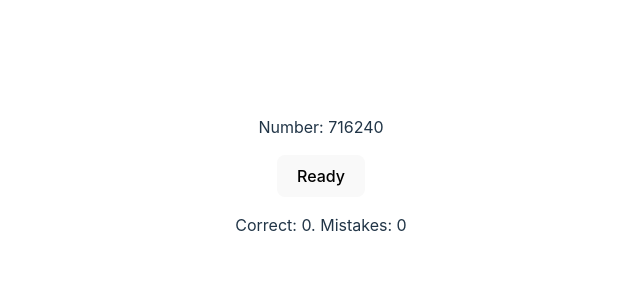
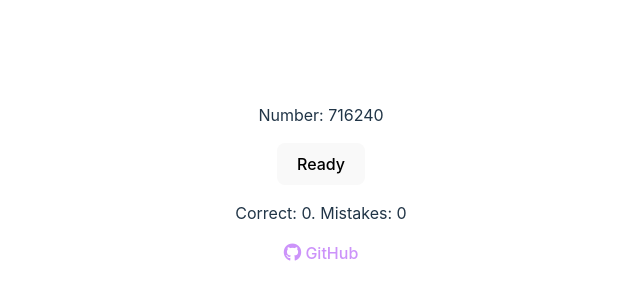
Before and after one commit to navalnica/akr, a Svelte app: page / in a window 1280 px wide. Shown: the part 224-524 px from the top of the page, without its empty margins (319-959 px from the left). Built offline with nearby package versions, Linux system fonts and the light colour scheme.

Commit message:
added link to github

```diff
--- a/index.html
+++ b/index.html
@@ -2,6 +2,7 @@
 <html lang="en">
   <head>
     <meta charset="UTF-8" />
+    <link rel="stylesheet" href="https://use.fontawesome.com/releases/v6.4.0/css/all.css">
     <link rel="icon" type="image/svg+xml" href="/vite.svg" />
     <meta name="viewport" content="width=device-width, initial-scale=1.0" />
     <title>AKR</title>
--- a/src/App.svelte
+++ b/src/App.svelte
@@ -64,3 +64,7 @@
 {/if}
 
 <p>Correct: {nCorrect}. Mistakes: {nMistakes}</p>
+
+<a href="https://github.com/navalnica/akr" target="_blank" rel="noreferrer">
+	<i class="fa-brands fa-github" style='font-size:18px'></i> GitHub
+</a>
--- a/src/app.css
+++ b/src/app.css
@@ -16,11 +16,11 @@
 
 a {
   font-weight: 500;
-  color: #646cff;
+  color: #cc93fa;
   text-decoration: inherit;
 }
 a:hover {
-  color: #535bf2;
+  color: #b765fa;
 }
 
 body {
```
